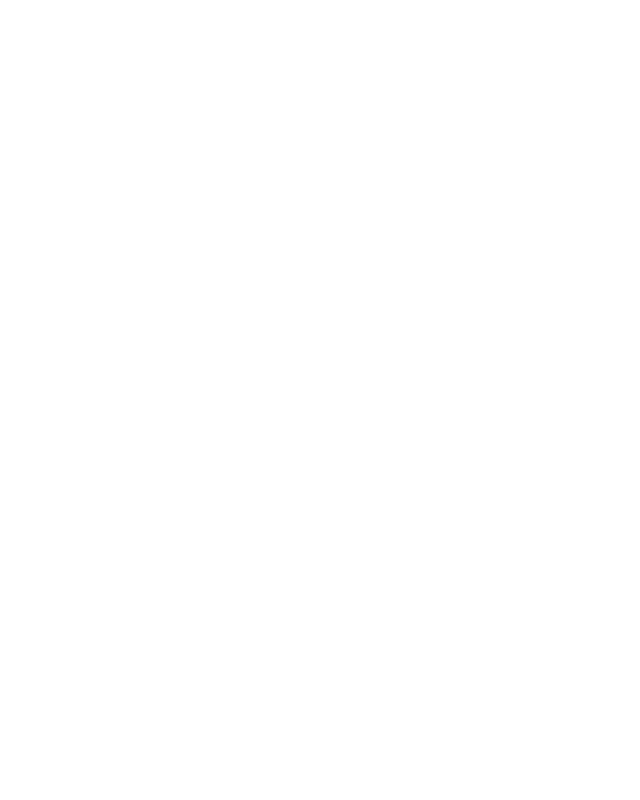
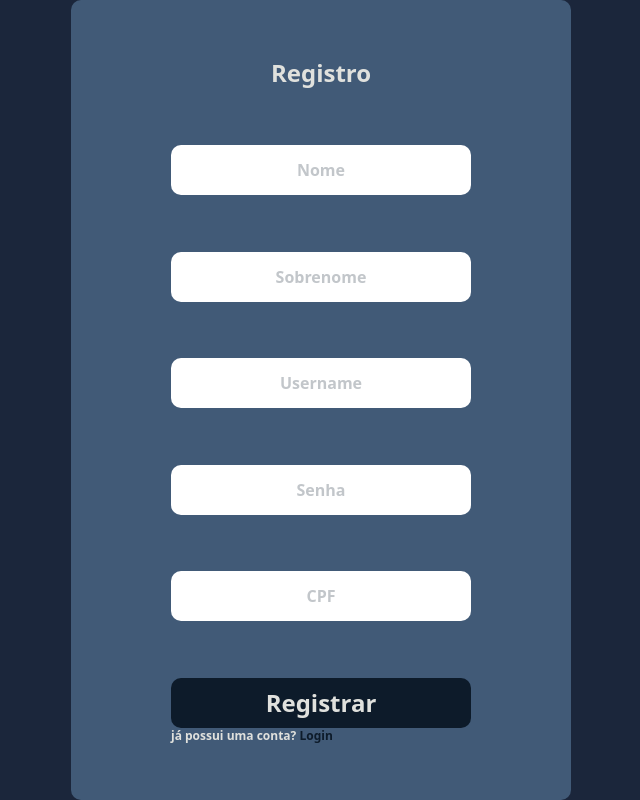
Before and after one commit to WeltonSantosFr/React-Musicista, a React (Vite) app: page /register in a window 1280 px wide. Shown: the whole page, without its empty margins (319-959 px from the left). Built offline with nearby package versions, Linux system fonts and the light colour scheme.

Commit message:
feat:register-page

```diff
--- a/package.json
+++ b/package.json
@@ -12,7 +12,8 @@
   "dependencies": {
     "react": "^18.2.0",
     "react-dom": "^18.2.0",
-    "react-icons": "^4.8.0"
+    "react-icons": "^4.8.0",
+    "react-router-dom": "^6.11.1"
   },
   "devDependencies": {
     "@types/react": "^18.0.28",
--- a/src/App.tsx
+++ b/src/App.tsx
@@ -1,5 +1,12 @@
+import MainPage from "./pages/MainPage";
+import RouteMain from "./routes/Route";
+
 function App() {
-  return;
+  return (
+    <>
+      <RouteMain />
+    </>
+  );
 }
 
 export default App;
--- a/src/components/Footer/index.tsx
+++ b/src/components/Footer/index.tsx
@@ -2,7 +2,7 @@
 
 const Footer = () => {
   return (
-    <footer className="bg-dark w-full h-[6.25rem] fixed bottom-0">
+    <footer className="bg-dark w-full h-[6.25rem]">
       <div className="flex h-full w-4/5 justify-end items-center">
         <button className="bg-[#000000] h-20 w-20 flex items-center justify-center">
           <AiOutlineArrowUp className="text-text w-10 h-10" />
--- a/src/components/Header/index.tsx
+++ b/src/components/Header/index.tsx
@@ -3,7 +3,7 @@
 const Header = () => {
   return (
     <header className="w-full bg-gray3 h-[6.25rem] flex items-center justify-center">
-      <div className="flex h-full w-4/5 items-center justify-center lg:justify-start gap-5">
+      <div className="flex h-full w-4/5 items-center justify-center lg:justify-start">
         <FaGuitar className="text-text w-[3.125rem] h-[3.125rem]" />
         <h1 className="text-text font-bold text-5xl">Musicista</h1>
       </div>
--- a/src/pages/LandingPage/index.tsx
+++ b/src/pages/LandingPage/index.tsx
@@ -1,25 +1,41 @@
-import Header from "../../components/Header";
+import { FaGuitar } from "react-icons/fa";
+import { useNavigate } from "react-router-dom";
 
 const LandingPage = () => {
+  const navigate = useNavigate();
   return (
     <div className="overflow-hidden max-h-screen">
-      <Header />
       <main className="bg-gray3 w-full h-screen flex justify-center">
         <div className="w-4/5 h-full flex flex-col-reverse justify-evenly items-center lg:flex-row lg:justify-between lg:items-center">
           <div className="flex flex-col items-center lg:items-start gap-3">
+            <div className="flex items-center">
+              <FaGuitar className="text-text w-[3.125rem] h-[3.125rem]" />
+              <h1 className="text-text font-bold text-5xl">Musicista</h1>
+            </div>
             <p className="text-text font-normal leading-[3.125rem] text-[1.875rem] w-[21.875rem] lg:text-[2rem] lg:w-[28.125rem] xl:text-[2.25rem] xl:w-[34.375rem] 2xl:text-[2.5rem] 2xl:w-[40.625rem]">
               Musicista é uma plataforma feita para os amantes de musica que
               buscam aprender e entender como a magia da musica realmente é
               feita
             </p>
-            <button className="w-full lg:w-40 h-10 bg-gray2 text-text rounded-md font-semibold hover:bg-dark hover:text-gray1">
-              Acessar
-            </button>
+            <div className="flex gap-5">
+              <button
+                className="w-full lg:w-40 h-10 bg-gray2 text-text rounded-md font-semibold hover:bg-dark hover:text-gray1"
+                onClick={() => navigate("/login")}
+              >
+                Logar
+              </button>
+              <button
+                className="w-full lg:w-40 h-10 bg-gray2 text-text rounded-md font-semibold hover:bg-dark hover:text-gray1"
+                onClick={() => navigate("/register")}
+              >
+                Registrar
+              </button>
+            </div>
           </div>
           <img
             src="src\assets\leadingPageImage.png"
             alt="landingPageImage"
-            className="w-[21.875rem] h-[21.875rem] rounded-[6.25rem] xl:w-[25rem] xl:h-[25rem] 2xl:w-[31.25rem] 2xl:h-[31.25rem]"
+            className="w-[21.875rem] h-[21.875rem] rounded-[6.25rem] xl:w-[25rem] xl:h-[25rem] 2xl:w-[31.25rem] 2xl:h-[31.25rem] transform hover:scale-110 transition-all ease-linear"
           />
         </div>
       </main>
--- /dev/null
+++ b/src/pages/MainPage/index.tsx
@@ -0,0 +1,118 @@
+import { useState } from "react";
+import Footer from "../../components/Footer";
+import Header from "../../components/Header";
+
+const MainPage = () => {
+  const [topic, setTopic] = useState<string | null>(null);
+  return (
+    <div className="overflow-auto max-h-screen">
+      <Header />
+
+      <div className="bg-gray3 h-screen flex justify-center">
+        <div className="w-4/5 flex flex-col mt-12 gap-8">
+          <p className="font-bold text-2xl text-text">
+            Bem Vindo, que tal explorar um pouco?
+          </p>
+
+          <div className="text-text">
+            <p className="font-normal text-2xl">Conteúdos</p>
+            <div className="bg-gray1 h-[12.5rem] rounded-[0.5rem] flex justify-evenly items-center">
+              <button
+                className="bg-gray2 h-[11.25rem] w-[13.75rem] rounded-[0.5rem] hover:bg-gray3"
+                onClick={() => setTopic("notes")}
+              >
+                Notas
+              </button>
+              <button
+                className="bg-gray2 h-[11.25rem] w-[13.75rem] rounded-[0.5rem] hover:bg-gray3"
+                onClick={() => setTopic("triads")}
+              >
+                Tríades
+              </button>
+              <button
+                className="bg-gray2 h-[11.25rem] w-[13.75rem] rounded-[0.5rem] hover:bg-gray3"
+                onClick={() => setTopic("tetrads")}
+              >
+                Tétrades
+              </button>
+              <button
+                className="bg-gray2 h-[11.25rem] w-[13.75rem] rounded-[0.5rem] hover:bg-gray3"
+                onClick={() => setTopic("major scale")}
+              >
+                Escala Maior
+              </button>
+              <button
+                className="bg-gray2 h-[11.25rem] w-[13.75rem] rounded-[0.5rem] hover:bg-gray3"
+                onClick={() => setTopic("minor scale")}
+              >
+                Escala Menor
+              </button>
+              <button
+                className="bg-gray2 h-[11.25rem] w-[13.75rem] rounded-[0.5rem] hover:bg-gray3"
+                onClick={() => setTopic("harmonic field")}
+              >
+                Campo Harmonico
+              </button>
+            </div>
+          </div>
+          {topic === "notes" ? (
+            <div className="w-full flex flex-col justify-evenly self-center items-start overflow-scroll">
+              <h2 className="font-bold text-text text-5xl">
+                O que são as notas musicais afinal?
+              </h2>
+              <p className="text-text text-3xl">
+                As notas musicais são frequências específicas de vibração, que
+                geram um som quando são interpretadas pelo nosso cérebro, logo
+                após passar pelo sistema auditivo. Todo instrumento musical
+                (inclusive nossa voz, através das cordas vocais) vibra quando
+                tocamos. Quando essa vibração é regular, conseguimos ouvir uma
+                nota. Quando é irregular, costumamos chamar de barulho, porque
+                não é produzida uma nota definida.
+              </p>
+              <p className="text-text text-3xl">
+                Na música ocidental, nos baseamos em sete notas chamadas
+                naturais. Elas formam aquela velha sequência que aprendemos
+                desde a infância, o famoso Dó Ré Mi Fá Sol Lá Si (Dó). O
+                interessante é que essa sequência é cíclica e aparece em
+                quantidades determinadas em cada instrumento. Ou seja, quando
+                vemos aquele monte de teclas em um piano, ou as diversas cordas
+                e casas em um violão, temos a repetição dessas notas de diversas
+                formas. O que muda é que temos para cada nota a possibilidade de
+                tocá-la mais grave ou mais aguda. A frequência não é a mesma
+                entre um Dó grave e um Dó agudo, porém guardam uma proporção que
+                faz com que as identifiquemos ambas como Dó.
+              </p>
+              <p className="text-text text-3xl">
+                Se você estiver se perguntando como sabemos que uma nota está
+                afinada, usamos um padrão, que pode ser alterado dependendo da
+                situação. Nosso padrão de afinação de baseia na nota Lá, que
+                deve estar afinada em 440Hz. À partir desse padrão que as outras
+                notas são afinadas, conforme a distância específica entre as
+                notas.
+              </p>
+            </div>
+          ) : topic === "triads" ? (
+            <></>
+          ) : topic === "tetrads" ? (
+            <></>
+          ) : topic === "major scale" ? (
+            <></>
+          ) : topic === "minor scale" ? (
+            <></>
+          ) : topic === "harmonic field" ? (
+            <></>
+          ) : (
+            <div className="w-4/5 flex h-screen justify-center self-center">
+              <h2 className="font-bold text-text text-6xl w-[28.125rem]">
+                SELECIONE UM TÓPICO ACIMA
+              </h2>
+            </div>
+          )}
+        </div>
+      </div>
+      <Footer />
+    </div>
+  );
+};
+
+export default MainPage;
--- /dev/null
+++ b/src/pages/RegisterPage/index.tsx
@@ -0,0 +1,48 @@
+const RegisterPage = () => {
+  return (
+    <div className="bg-gray3 flex w-screen h-screen items-center justify-center">
+      <form
+        action="register"
+        className="bg-gray2 w-[31.25rem] h-[50rem] rounded-[0.625rem] flex flex-col items-center justify-evenly"
+      >
+        <h3 className="text-text font-bold text-2xl">Registro</h3>
+        <input
+          type="text"
+          placeholder="Nome"
+          className="w-[18.75rem] h-[3.125rem] rounded-[0.625rem] placeholder:text-dark/25 placeholder:font-bold placeholder:text-center outline-none text-center"
+        />
+        <input
+          type="text"
+          placeholder="Sobrenome"
+          className="w-[18.75rem] h-[3.125rem] rounded-[0.625rem] placeholder:text-dark/25 placeholder:font-bold placeholder:text-center outline-none text-center"
+        />
+        <input
+          type="text"
+          placeholder="Username"
+          className="w-[18.75rem] h-[3.125rem] rounded-[0.625rem] placeholder:text-dark/25 placeholder:font-bold placeholder:text-center outline-none text-center"
+        />
+        <input
+          type="text"
+          placeholder="Senha"
+          className="w-[18.75rem] h-[3.125rem] rounded-[0.625rem] placeholder:text-dark/25 placeholder:font-bold placeholder:text-center outline-none text-center"
+        />
+        <input
+          type="text"
+          placeholder="CPF"
+          className="w-[18.75rem] h-[3.125rem] rounded-[0.625rem] placeholder:text-dark/25 placeholder:font-bold placeholder:text-center outline-none text-center"
+        />
+        <div>
+          <button className="w-[18.75rem] h-[3.125rem] rounded-[0.625rem] bg-dark text-text font-bold text-2xl hover:bg-gray3">
+            Registrar
+          </button>
+          <p className="text-text text-xs font-bold">
+            já possui uma conta?{" "}
+            <a className="text-dark hover:text-gray3 cursor-pointer">Login</a>
+          </p>
+        </div>
+      </form>
+    </div>
+  );
+};
+
+export default RegisterPage;
--- /dev/null
+++ b/src/routes/Route.tsx
@@ -0,0 +1,17 @@
+import { BrowserRouter, Route, Routes, Navigate } from "react-router-dom";
+import LandingPage from "../pages/LandingPage";
+import RegisterPage from "../pages/RegisterPage";
+
+const RouteMain = () => {
+  return (
+    <BrowserRouter>
+      <Routes>
+        <Route path="/" element={<LandingPage />} />
+        <Route path="register" element={<RegisterPage />} />
+        <Route path="*" element={<LandingPage />} />
+      </Routes>
+    </BrowserRouter>
+  );
+};
+
+export default RouteMain;
```
Also changed, not shown: 1 other file (tests, documents, lock files or other folders).
